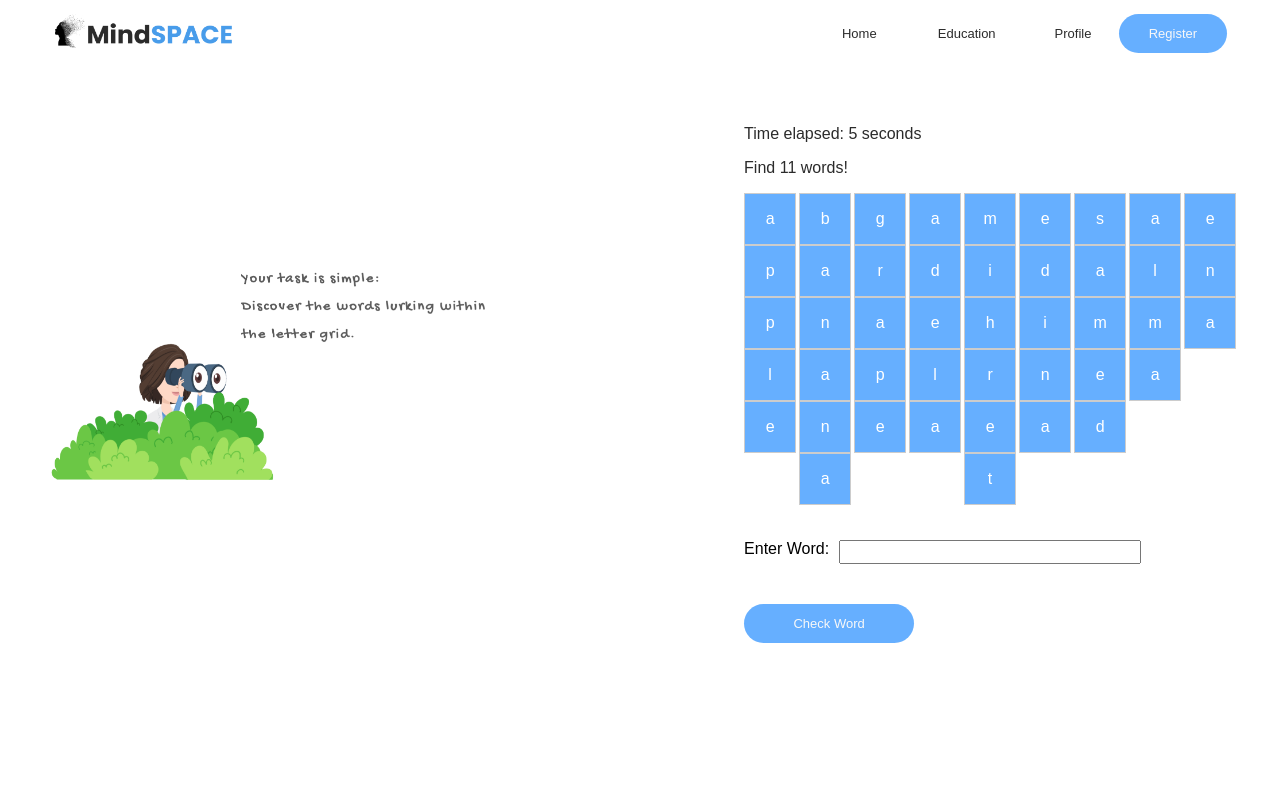
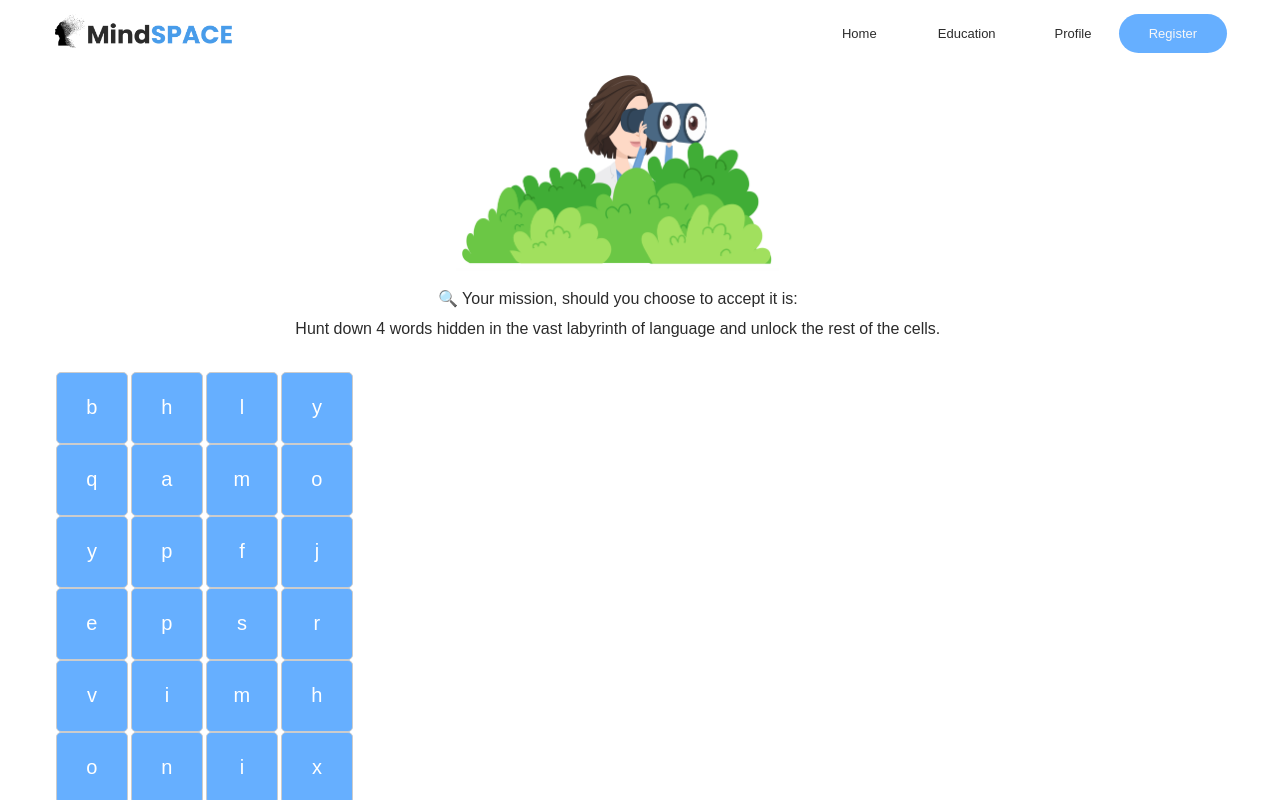
Before and after one commit to adelajoldic/mental-health-app-fe, an Angular app: page /words-game in a window 1280 px wide. Shown: the top 800 px of the page. Built offline with nearby package versions, Linux system fonts and the light colour scheme.

Commit message:
Words Game Update
Cells filled; Enabled words written vertically, horizontally, diagonally; Levels added;

```diff
--- a/src/app/components/features/exercise-intro/exercise-intro.component.html
+++ b/src/app/components/features/exercise-intro/exercise-intro.component.html
@@ -1,5 +1,5 @@
 <app-header></app-header>
 <div class="main">
   <img src="assets/Exercise-intro.png" alt="Image">
-  <button class="button-avatar" (click)="navigateToExercises()">Start</button>
+  <button class="button-avatar" (click)="navigateToExercises()">Let's start</button>
 </div>
--- a/src/app/components/features/games-list/games-list.component.html
+++ b/src/app/components/features/games-list/games-list.component.html
@@ -3,7 +3,7 @@
 <!--  <h2>🎮 Level Up Your Mind: Welcome to our Gaming & Mental Health Hub! 🌟</h2>-->
 <!--  <p id="introduction">{{intro}}</p>-->
 <!--</div>-->
-<img class="choice" src="assets/Game-choice.png">
+<img class="choice" src="assets/Game-choice1.png">
 <div class="adventures">
   <h2>Adventures</h2>
 </div>
--- a/src/app/components/features/music-intro/music-intro.component.html
+++ b/src/app/components/features/music-intro/music-intro.component.html
@@ -1,5 +1,5 @@
 <app-header></app-header>
 <div class="main">
   <img src="assets/Music-intro.png" alt="Image">
-  <button class="button-avatar" (click)="navigateToMusic()">Listen</button>
+  <button class="button-avatar" (click)="navigateToMusic()">Let's listen</button>
 </div>
--- a/src/app/components/features/words-game/words-game.component.css
+++ b/src/app/components/features/words-game/words-game.component.css
@@ -1,27 +1,29 @@
-/*#main-container{*/
-/*  margin-top: 0.5%;*/
-/*  margin-right: 5%;*/
-/*}*/
-
-/*.image {*/
-/*  width: 60%;*/
-/*  margin: auto auto;*/
-/*}*/
-
-/*.container {*/
-/*  display: flex;*/
-/*  align-items: center;*/
-/*}*/
-
 #game-container {
   display: grid;
-  grid-template-columns: repeat(9, 50px);
+  grid-template-columns: repeat(12, 70px);
   gap: 5px;
+  /*border: 1px solid #202020F2;*/
+  /*border-radius: 20px;*/
+  padding: 10px;
+  justify-content: center;
+  align-items: center;
+}
+
+img{
+  max-width: 100%;
+  height: 200px;
+  margin-bottom: -2%;
+}
+.message{
+  text-align: center;
+  line-height: 30px;
+  margin: auto auto 2% 25%;
+
 }
 
 .cell {
-  width: 50px;
-  height: 50px;
+  width: 70px;
+  height: 70px;
   text-align: center;
   vertical-align: middle;
   border: 1px solid #ccc;
@@ -31,10 +33,43 @@
   cursor: pointer;
   background: #66AFFF;
   color: white;
+  font-size: 20px;
+  border-radius: 5px;
 }
+
 ul {
   list-style-type: none;
   padding: 0;
+}
+
+.word-input-container {
+  display: flex;
+  flex-direction: column;
+  align-items: flex-start;
+  margin-top: 2%;
+}
+
+.word-input-container label {
+  margin-bottom: 5px;
+  margin-right: 10px;
+  color: #202020F2;
+  margin-left: 5px;
+  font-weight: lighter;
+  padding: 2px;
+}
+
+.word-input-container input {
+  background: #FFFFFF;
+  height: 40px;
+  padding: 1px 1px 1px 10px;
+  margin-bottom: 10px;
+  color: #202020F2;
+  font-size: 13px;
+  font-weight: lighter;
+  border: 0.2px solid #5D5D5D16;
+  border-bottom: 0.1px solid #5D5D5D59;
+  border-radius: 30px;
+  width: 30%;
 }
 
 button{
@@ -45,37 +80,15 @@ button{
   display: flex;
 }
 
-.word-input-container {
-  display: flex;
-  flex-direction: row;
-  align-items: flex-start;
-  margin-top: 7%;
-}
-
-.word-input-container label {
-  margin-bottom: 5px;
-  margin-right: 10px;
-}
-
-.word-input-container input {
-  margin-bottom: 10px;
-  font-size: 16px;
-  width: 60%;
-}
-
-
-/*Additional*/
-
-/* Start Landing Page */
-.landing-page .content .container {
+.content .container {
   display: flex;
   align-items: center;
   justify-content: space-between;
   gap: 140px;
-  margin: 3%;
+  margin: auto 3%;
 }
 @media (max-width: 767px) {
-  .landing-page .content .container {
+ .content .container {
     gap: 0;
     min-height: calc(100vh - 101px);
     justify-content: center;
@@ -83,17 +96,17 @@ button{
   }
 }
 @media (max-width: 767px) {
-  .landing-page .content .info {
+.content .info {
     text-align: center;
     margin-bottom: 15px
   }
 }
-.landing-page .content .info h1 {
+.content .info h1 {
   color: #5d5d5d;
   font-size: 44px;
 
 }
-.landing-page .content .info p {
+.content .info p {
   text-align: justify;
   margin: 2%;
   line-height: 1.6;
@@ -101,12 +114,11 @@ button{
   color: #5d5d5d;
 }
 
-.landing-page .content .info button:hover {
+.content .info button:hover {
   color: #5d5d5d;
   cursor: pointer;
 }
-.landing-page .content .image img {
+.content .image img {
   max-width: 80%;
   position: inherit;
 }
-/* End Landing Page */
--- a/src/app/components/features/words-game/words-game.component.html
+++ b/src/app/components/features/words-game/words-game.component.html
@@ -1,77 +1,29 @@
 <app-header></app-header>
-<!--<div class="container">-->
-<!--  <img src="assets/FindWords.png" class="image">-->
-<!--  <div id="main-container">-->
-<!--    <div>-->
-<!--      <p *ngIf="!(congratulatoryMessage && displayTimeTaken)">-->
-<!--        Time elapsed: {{ timer }} seconds-->
-<!--      </p>-->
-<!--    </div>-->
-
-<!--    <p *ngIf="foundWords.length === 0 && !errorMessage && !congratulatoryMessage">-->
-<!--      Find {{ wordsToFind.length }} words!</p>-->
-<!--    <div id="game-container">-->
-<!--      <div *ngFor="let row of grid; let i = index" class="row">-->
-<!--        <div *ngFor="let cell of row; let j = index" class="cell"-->
-<!--             >-->
-<!--          {{ cell }}-->
-<!--        </div>-->
-<!--      </div>-->
-<!--    </div>-->
-<!--      <div class="word-input-container">-->
-<!--        <label for="wordInput">Enter Word:</label>-->
-<!--        <input type="text" id="wordInput" [(ngModel)]="userInput" (keyup.enter)="checkWord()" />-->
-<!--      </div>-->
-<!--      <button (click)="checkWord()">Check Word</button>-->
-<!--      <div class="word-search-container">-->
-<!--      <div class="found-words-container">-->
-<!--        <div *ngIf="errorMessage">{{ errorMessage }}</div>-->
-
-<!--        <div *ngIf="congratulatoryMessage || foundWords.length > 0">-->
-<!--          <div *ngIf="congratulatoryMessage">{{ congratulatoryMessage }}</div>-->
-
-<!--          <div *ngIf="foundWords.length > 0">-->
-<!--            <p>Found Words ({{ foundWords.length }}/{{ wordsToFind.length }}):</p>-->
-<!--            <ul>-->
-<!--              <li *ngFor="let foundWord of foundWords">{{ foundWord }}</li>-->
-<!--            </ul>-->
-<!--            <p *ngIf="congratulatoryMessage && displayTimeTaken">Time taken: {{ elapsedTime }} seconds</p>-->
-<!--          </div>-->
-<!--        </div>-->
-<!--      </div>-->
-<!--    </div>-->
-<!--  </div>-->
-<!--</div>-->
-
-
-
-<div class="landing-page">
   <div class="content">
     <div class="container">
-      <div class="image">
-        <img src="assets/FindWords.png">
-        <div *ngIf="foundWords.length > 0">
-        <p>Found Words ({{ foundWords.length }}/{{ wordsToFind.length }}):</p>
-        <ul>
-          <li *ngFor="let foundWord of foundWords">{{ foundWord }}</li>
-        </ul>
-        <p *ngIf="congratulatoryMessage && displayTimeTaken">Time taken: {{ elapsedTime }} seconds</p>
-      </div>
-      </div>
-
       <div id="main-container">
-        <div>
-          <p *ngIf="!(congratulatoryMessage && displayTimeTaken)">
-            Time elapsed: {{ timer }} seconds
+        <div class="message">
+          <img src="assets/Find.png">
+          <p class="mission" *ngIf="foundWords.length === 0 && !errorMessage && !congratulatoryMessage">
+            🔍 Your mission, should you choose to accept it is:
+            <br class="find-words"> Hunt down {{ wordsToFind.length }} words hidden in the vast labyrinth of language and unlock the rest of the cells.
+<!--            <br>⏰ Tick-tock, the clock is already racing against you! 🚨-->
           </p>
         </div>
-
-        <p *ngIf="foundWords.length === 0 && !errorMessage && !congratulatoryMessage">
-          Find {{ wordsToFind.length }} words!</p>
-        <div id="game-container">
+        <div class="message">
+<!--          <div *ngIf="foundWords.length > 0">-->
+<!--            <p class="time" *ngIf="congratulatoryMessage && displayTimeTaken">Time taken: {{ elapsedTime }} seconds</p>-->
+<!--          </div>-->
+          <div *ngIf="congratulatoryMessage || foundWords.length > 0">
+            <div *ngIf="congratulatoryMessage">{{ congratulatoryMessage }}</div>
+          </div>
+<!--            <p *ngIf="!(congratulatoryMessage && displayTimeTaken)">-->
+<!--              Time elapsed: {{ timer }} seconds-->
+<!--            </p>-->
+        </div>
+         <div id="game-container">
           <div *ngFor="let row of grid; let i = index" class="row">
-            <div *ngFor="let cell of row; let j = index" class="cell"
-            >
+            <div *ngFor="let cell of row; let j = index" class="cell">
               {{ cell }}
             </div>
           </div>
@@ -84,21 +36,12 @@
         <div class="word-search-container">
           <div class="found-words-container">
             <div *ngIf="errorMessage">{{ errorMessage }}</div>
-
-            <div *ngIf="congratulatoryMessage || foundWords.length > 0">
-              <div *ngIf="congratulatoryMessage">{{ congratulatoryMessage }}</div>
-
-              <div *ngIf="foundWords.length > 0">
-<!--                <p>Found Words ({{ foundWords.length }}/{{ wordsToFind.length }}):</p>-->
-<!--                <ul>-->
-<!--                  <li *ngFor="let foundWord of foundWords">{{ foundWord }}</li>-->
-<!--                </ul>-->
-                <p *ngIf="congratulatoryMessage && displayTimeTaken">Time taken: {{ elapsedTime }} seconds</p>
-              </div>
-            </div>
+            <p>Found Words ({{ foundWords.length }}/{{ wordsToFind.length }}):</p>
+            <ul>
+              <li *ngFor="let foundWord of foundWords">{{ foundWord }}</li>
+            </ul>
           </div>
         </div>
       </div>
     </div>
   </div>
-</div>
--- a/src/app/components/features/words-game/words-game.component.ts
+++ b/src/app/components/features/words-game/words-game.component.ts
@@ -6,23 +6,18 @@ import {Component, OnInit} from '@angular/core';
   styleUrls: ['./words-game.component.css']
 })
 export class WordsGameComponent {
+  // Define words for each level
+  levels: { [key: number]: string[] } = {
+    1: ['love', 'smile', 'happiness', 'joy'],
+    2: ['harmony', 'gratitude', 'joyful', 'soft', 'hopeful', 'bliss', 'empower', 'success'],
+    3: ['positive', 'compassion', 'cherish', 'empathy', 'optimistic', 'kind', 'sweet', 'fun', 'safe', 'free', 'nice', 'wise']
+  };
 
+  // Set default level to 1
+  currentLevel: number = 1;
 
-  wordsToFind: string[] = ['apple', 'banana', 'grape', 'orange', 'kiwi', 'adela', 'mihret', 'edina', 'samed', 'alma', 'ena'];
-  grid: string[][] = [
-    ['a', 'p', 'p', 'l', 'e'],
-    ['b', 'a', 'n', 'a', 'n', 'a'],
-    ['g', 'r', 'a', 'p', 'e'],
-    // ['o', 'r', 'a', 'n', 'g', 'e', 'k', 'i', 'w', 'i'],
-    // ['k', 'i', 'w', 'i'],
-    ['a', 'd', 'e', 'l', 'a'],
-    ['m', 'i', 'h', 'r', 'e', 't'],
-    ['e', 'd', 'i', 'n', 'a'],
-    ['s', 'a', 'm', 'e', 'd'],
-    ['a', 'l', 'm', 'a'],
-    ['e', 'n', 'a']
-
-  ];
+  wordsToFind: string[] = [];
+  grid: string[][] = [];
   foundWords: string[] = [];
   userInput: string = '';
   errorMessage: string | null = null;
@@ -30,12 +25,11 @@ export class WordsGameComponent {
   timer: number = 0;
   timerInterval: any;
   gameStarted: boolean = false;
-  showTimer: boolean = true;
   displayTimeTaken: boolean = false;
   elapsedTime: number = 0;
-  constructor() {}
 
   ngOnInit(): void {
+    this.generateGrid();
     this.startTimer();
   }
 
@@ -51,57 +45,158 @@ export class WordsGameComponent {
 
   stopTimer(): void {
     clearInterval(this.timerInterval);
-    this.timerInterval = null; // Set timerInterval to null when stopping the timer
+    this.timerInterval = null;
   }
 
   startGame(): void {
     this.gameStarted = true;
   }
 
+  generateRandomDirection(): { row: number; col: number } {
+    const directions = [
+      { row: -1, col: 0 }, { row: 1, col: 0 }, { row: 0, col: -1 }, { row: 0, col: 1 },
+      { row: -1, col: -1 }, { row: -1, col: 1 }, { row: 1, col: -1 }, { row: 1, col: 1 }
+    ];
+
+    const randomIndex = Math.floor(Math.random() * directions.length);
+    return directions[randomIndex];
+  }
+
+  generateGrid(): void {
+    // Use the current level to get the words for that level
+    this.wordsToFind = this.levels[this.currentLevel];
+
+    // Find the length of the longest word
+    const maxWordLength = Math.max(...this.wordsToFind.map(word => word.length));
+
+    // Initialize a blank grid with as many rows as there are words and columns based on the longest word
+    this.grid = Array.from({ length: this.wordsToFind.length }, () => Array(maxWordLength).fill(''));
+
+    for (const word of this.wordsToFind) {
+      let placed = false;
+
+      while (!placed) {
+        const direction = this.generateRandomDirection();
+        const wordLength = word.length;
+
+        let startRow: number;
+        let startCol: number;
+
+        startRow = Math.floor(Math.random() * this.grid.length);
+        startCol = Math.floor(Math.random() * this.grid[startRow].length);
+
+        const endRow = startRow + direction.row * (wordLength - 1);
+        const endCol = startCol + direction.col * (wordLength - 1);
+
+        if (
+          endRow >= 0 && endRow < this.grid.length &&
+          endCol >= 0 && endCol < this.grid[startRow].length
+        ) {
+          let validPlacement = true;
+
+          for (let i = 0; i < wordLength; i++) {
+            const newRow = startRow + direction.row * i;
+            const newCol = startCol + direction.col * i;
+
+            if (this.grid[newRow][newCol] && this.grid[newRow][newCol] !== word[i]) {
+              validPlacement = false;
+              break;
+            }
+          }
+
+          if (validPlacement) {
+            for (let i = 0; i < wordLength; i++) {
+              const newRow = startRow + direction.row * i;
+              const newCol = startCol + direction.col * i;
+              this.grid[newRow][newCol] = word[i];
+            }
+
+            placed = true;
+          }
+        }
+      }
+    }
+
+    // Fill empty spaces with random letters
+    for (let i = 0; i < this.grid.length; i++) {
+      for (let j = 0; j < this.grid[i].length; j++) {
+        if (this.grid[i][j] === '') {
+          this.grid[i][j] = this.getRandomLetter();
+        }
+      }
+    }
+  }
+
+  getRandomLetter(): string {
+    const alphabet = 'abcdefghijklmnopqrstuvwxyz';
+    return alphabet[Math.floor(Math.random() * alphabet.length)];
+  }
+
   checkWord(): void {
-    const word = this.userInput.toLowerCase();
+    const word = this.userInput.toLowerCase().trim();
 
     if (!this.gameStarted) {
       this.startGame();
-      this.startTimer(); // Start the timer when the game begins
+      this.startTimer();
     }
 
-    if (word.trim() !== '') {
-      if (this.wordsToFind.includes(word) && !this.foundWords.includes(word)) {
+    if (word !== '') {
+      if (this.wordsToFind.includes(word)) {
+        if (this.foundWords.includes(word)) {
+          this.errorMessage = `The word "${word}" was already found!`;
+        } else {
           this.foundWords.push(word);
-        console.log(`Found word: ${word}`);
           this.highlightFoundWord(word);
           this.checkGameCompletion();
-        this.errorMessage = null; // Clear error message on correct word
+          this.errorMessage = null;
+        }
       } else {
-        console.log(`Word not found: ${word}`);
         this.errorMessage = `No such word found: ${word}`;
       }
 
-      // Clear the input after checking the word
       this.userInput = '';
     }
   }
 
   highlightFoundWord(word: string): void {
+    const directions = [
+      { row: -1, col: 0 }, { row: 1, col: 0 }, { row: 0, col: -1 }, { row: 0, col: 1 },
+      { row: -1, col: -1 }, { row: -1, col: 1 }, { row: 1, col: -1 }, { row: 1, col: 1 }
+    ];
+
     for (let i = 0; i < this.grid.length; i++) {
       for (let j = 0; j < this.grid[i].length; j++) {
         const cellText = this.grid[i][j].toLowerCase();
 
         if (cellText === word[0]) {
+          for (const direction of directions) {
             let found = true;
 
-          for (let k = 1; k < word.length; k++) {
-            const nextCellText = this.grid[i][j + k].toLowerCase();
-            if (!nextCellText || nextCellText !== word[k]) {
+            const highlightedCells: { row: number, col: number }[] = [];
+
+            for (let k = 0; k < word.length; k++) {
+              const newRow = i + direction.row * k;
+              const newCol = j + direction.col * k;
+
+              // Check if the new position is within the grid boundaries
+              if (newRow < 0 || newRow >= this.grid.length || newCol < 0 || newCol >= this.grid[i].length) {
                 found = false;
                 break;
               }
+
+              const nextCellText = this.grid[newRow][newCol].toLowerCase();
+              if (nextCellText !== word[k]) {
+                found = false;
+                break;
+              }
+
+              highlightedCells.push({ row: newRow, col: newCol });
             }
 
             if (found) {
-            for (let k = 0; k < word.length; k++) {
-              this.grid[i][j + k] = this.grid[i][j + k].toUpperCase();
+              // Mark the cells for highlighting
+              for (const cell of highlightedCells) {
+                this.grid[cell.row][cell.col] = this.grid[cell.row][cell.col].toUpperCase();
               }
               return; // Stop searching for the word after it's found
             }
@@ -109,12 +204,46 @@ export class WordsGameComponent {
         }
       }
     }
+  }
+
   checkGameCompletion(): void {
-    if (this.foundWords.length === this.wordsToFind.length) {
+    const wordsToFind = this.levels[this.currentLevel];
+
+    if (this.foundWords.length === wordsToFind.length) {
       this.stopTimer();
       this.congratulatoryMessage = `Congratulations! All the words are found.`;
       this.displayTimeTaken = true;
-      this.elapsedTime = this.timer; // Store the elapsed time
+      this.elapsedTime = this.timer;
+
+      // Trigger the next level
+      this.goToNextLevel();
     }
   }
+
+// Method to go to the next level
+  goToNextLevel(): void {
+    this.currentLevel++;
+
+    if (this.currentLevel > Object.keys(this.levels).length) {
+      console.log("You've completed all levels!");
+      // Optionally, you can reset the game or perform other actions here
+    } else {
+      this.resetGame();
+      this.generateGrid(); // Ensure to generate a new grid for the new level
+      this.startGame();
     }
+  }
+
+  // Method to reset the game properties
+  resetGame(): void {
+    this.grid = [];
+    this.foundWords = [];
+    this.userInput = '';
+    this.errorMessage = null;
+    this.congratulatoryMessage = null;
+    this.timer = 0;
+    this.elapsedTime = 0;
+    this.displayTimeTaken = false;
+    this.gameStarted = false;
+  }
+}
--- a/src/styles.css
+++ b/src/styles.css
@@ -32,10 +32,6 @@ p {
   font-size: 16px;
   font-weight: 400;
 }
-
-/*form {*/
-/*  width: 50%;*/
-/*}*/
 
 a {
   font-weight: 400;
```
Also changed, not shown: src/app/components/features/games-list/games-list.component.css (+5 -3 lines), src/assets/Find.png (added), src/assets/Game-choice1.png (added). Lines whose indentation alone changed are shown as unchanged.
